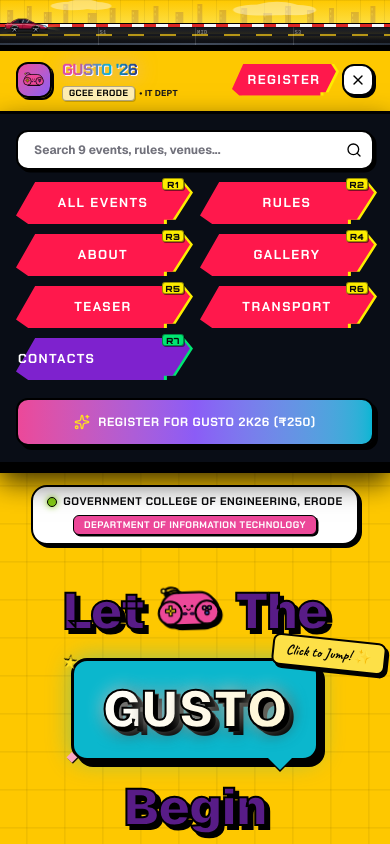
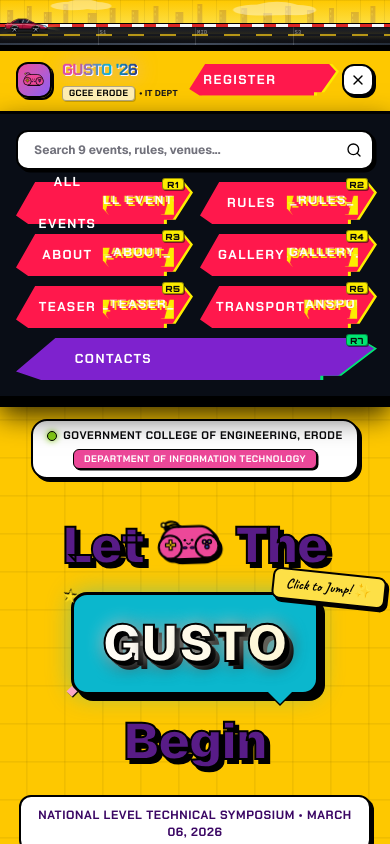
Before and after one commit to kavinkk2425/Gustoo, a Next.js app: page / in a window 390 px wide. Both pictures are taken after a click on the button "Toggle menu". Shown: the top 844 px of the page. Built offline with nearby package versions, Linux system fonts and the light colour scheme.

Commit message:
fix: align mobile menu options grid and remove redundant register button

```diff
--- a/app/globals.css
+++ b/app/globals.css
@@ -1045,6 +1045,11 @@
 .cyber-btn span {
   position: relative;
   z-index: 2;
+  display: flex;
+  align-items: center;
+  justify-content: center;
+  text-align: center;
+  width: 100%;
 }
 
 .cyber-nav-link.active .cyber-btn {
@@ -1096,6 +1101,9 @@
   letter-spacing: 1.5px;
   font-size: var(--font-size);
   z-index: 3;
+  pointer-events: none;
+  overflow: hidden;
+  white-space: nowrap;
 }
 
 .cyber-nav-link:hover .cyber-btn__glitch {
--- a/components/layout/Navbar.tsx
+++ b/components/layout/Navbar.tsx
@@ -318,15 +318,18 @@
             <Search className="w-4 h-4 text-black absolute right-3 pointer-events-none" />
           </div>
 
-          <div className="grid grid-cols-2 gap-2.5">
-            {navLinks.map((link) => {
+          <div className="grid grid-cols-2 gap-2.5 sm:gap-3">
+            {navLinks.map((link, index) => {
               const isActive = activeLink === link.name;
+              const isLastItem = index === navLinks.length - 1;
               return (
                 <a
                   key={link.name}
                   href={link.href}
                   onClick={(e) => handleNavClick(e, link.href, link.name, true)}
-                  className={`cyber-nav-link relative block select-none ${isActive ? "active" : ""}`}
+                  className={`cyber-nav-link relative block select-none ${isActive ? "active" : ""} ${
+                    isLastItem ? "col-span-2" : ""
+                  }`}
                 >
                   <div className="cyber-btn !w-full">
                     <span>{link.name}</span>
@@ -339,19 +342,6 @@
               );
             })}
           </div>
-
-          <div className="pt-1.5">
-            <button
-              onClick={() => {
-                setMobileMenuOpen(false);
-                handleRegisterClick();
-              }}
-              className="w-full py-3.5 px-4 rounded-xl bg-gradient-to-r from-[#ec4899] via-[#8b5cf6] to-[#06b6d4] text-white border-2 border-black font-['Chakra_Petch',sans-serif] font-black text-xs xs:text-sm uppercase tracking-wider shadow-[4px_4px_0px_#000] flex items-center justify-center gap-2 cursor-pointer active:scale-95 transition-all select-none hover:shadow-[0_0_15px_rgba(236,72,153,0.6)]"
-            >
-              <Sparkles className="w-4 h-4 text-yellow-300" />
-              <span>Register for GUSTO 2K26 (₹{ABOUT_DATA.registrationFee})</span>
-            </button>
-          </div>
         </div>
       )}
     </header>
```
Also changed, not shown: 1 other file (tests, documents, lock files or other folders).
